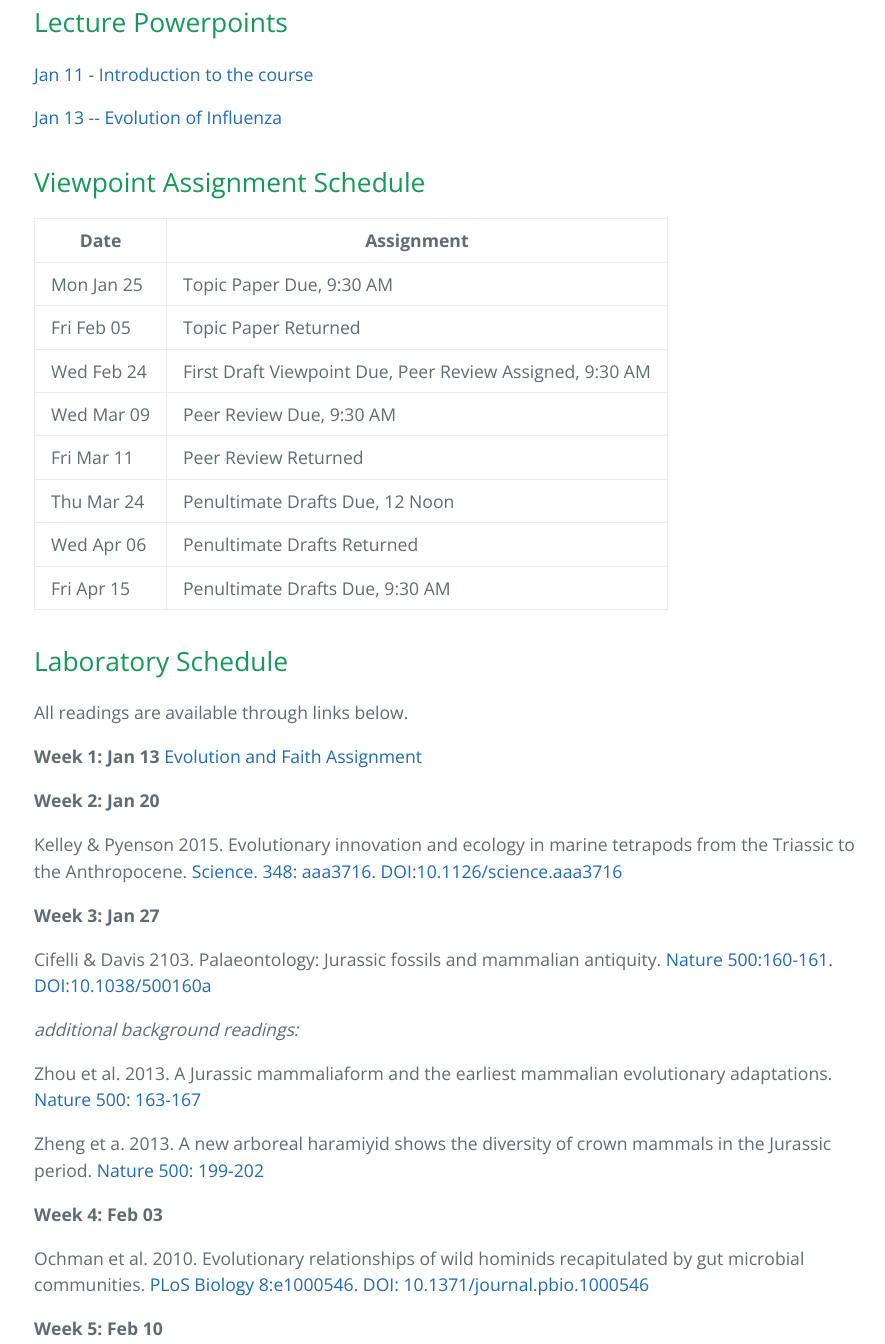
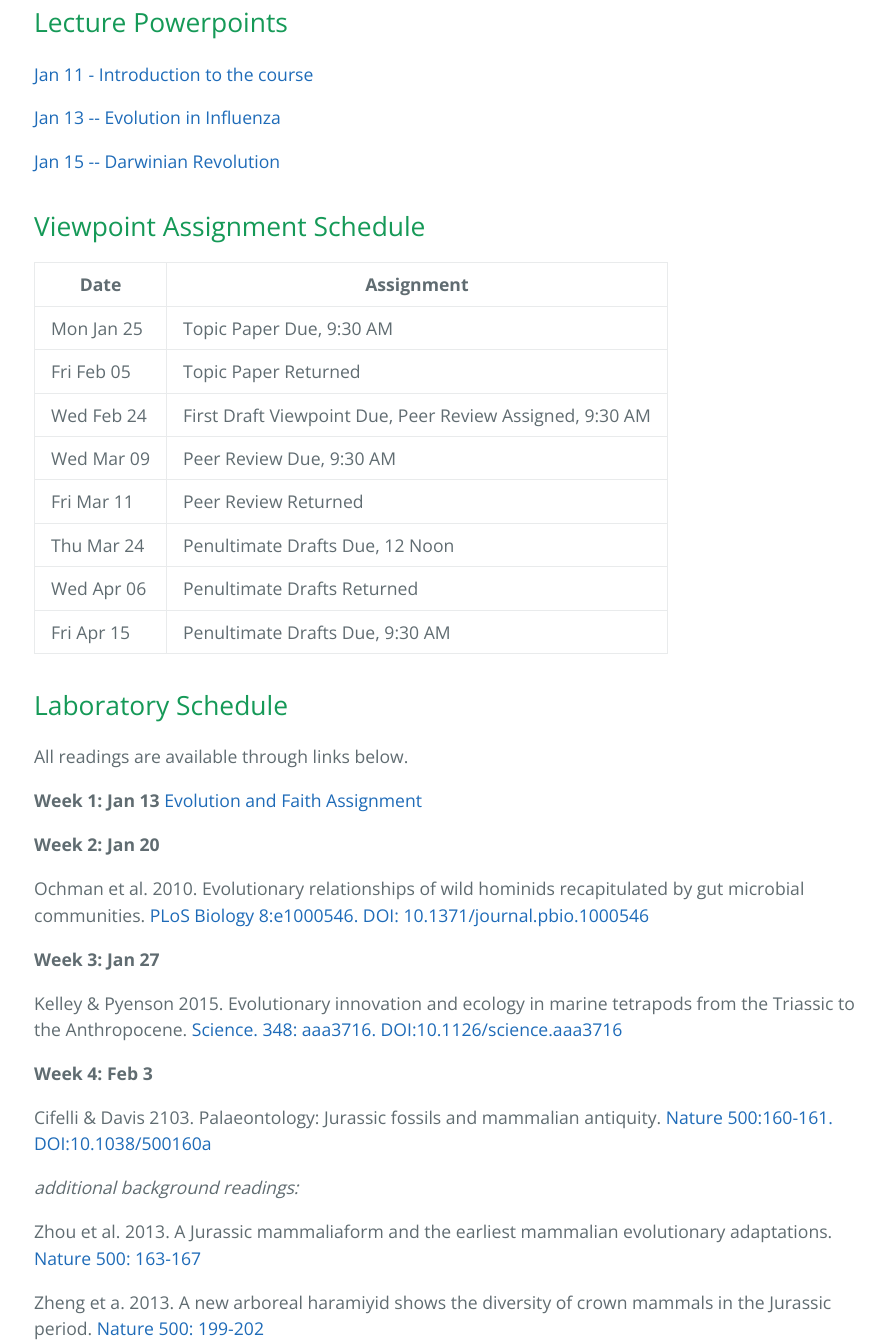
Before and after one commit to mjmillerlab/Bio4305.evolution.2016, a plain HTML site: page index.html in a window 1280 px wide. Shown: the part 9929-11273 px from the top of the page, without its empty margins (190-1075 px from the left). Drawn offline with nearby package versions, Linux system fonts and the light colour scheme.

Commit message:
Create gh-pages branch via GitHub

```diff
--- a/index.html
+++ b/index.html
@@ -539,7 +539,9 @@ Office hours: By appointment</p>
 
 <p><a href="https://github.com/mjmillerlab/Bio4305.evolution.2016/files/85954/4305.2016.lecture1.pptx">Jan 11 - Introduction to the course</a>    </p>
 
-<p><a href="https://github.com/mjmillerlab/Bio4305.evolution.2016/files/89311/jan13_bio4035_lec2.pptx">Jan 13 -- Evolution of Influenza</a></p>
+<p><a href="https://github.com/mjmillerlab/Bio4305.evolution.2016/files/89311/jan13_bio4035_lec2.pptx">Jan 13 -- Evolution in Influenza</a></p>
+
+<p><a href="https://github.com/mjmillerlab/Bio4305.evolution.2016/files/92210/jan15_bio4035_lec3.pptx">Jan 15 -- Darwinian Revolution</a></p>
 
 <h2>
 <a id="viewpoint-assignment-schedule" class="anchor" href="#viewpoint-assignment-schedule" aria-hidden="true"><span class="octicon octicon-link"></span></a>Viewpoint Assignment Schedule</h2>
@@ -597,9 +599,13 @@ Office hours: By appointment</p>
 
 <p><strong>Week 2: Jan 20</strong></p>
 
+<p>Ochman et al. 2010. Evolutionary relationships of wild hominids recapitulated by gut microbial communities. <a href="http://journals.plos.org/plosbiology/article?id=10.1371/journal.pbio.1000546">PLoS Biology 8:e1000546. DOI: 10.1371/journal.pbio.1000546</a></p>
+
+<p><strong>Week 3: Jan 27</strong></p>
+
 <p>Kelley &amp; Pyenson 2015. Evolutionary innovation and ecology in marine tetrapods from the Triassic to the Anthropocene. <a href="https://github.com/mjmillerlab/Bio4305.evolution.2016/files/78714/Kelley2015.pdf">Science. 348: aaa3716. DOI:10.1126/science.aaa3716</a></p>
 
-<p><strong>Week 3: Jan 27</strong></p>
+<p><strong>Week 4: Feb 3</strong></p>
 
 <p>Cifelli &amp; Davis 2103. Palaeontology: Jurassic fossils and mammalian antiquity. <a href="https://github.com/mjmillerlab/Bio4305.evolution.2016/files/78707/Cifelli2013.pdf">Nature 500:160-161. DOI:10.1038/500160a</a></p>
 
@@ -608,10 +614,6 @@ Office hours: By appointment</p>
 <p>Zhou et al. 2013. A Jurassic mammaliaform and the earliest mammalian evolutionary adaptations. <a href="https://github.com/mjmillerlab/Bio4305.evolution.2016/files/78710/Zhou2013.pdf">Nature 500: 163-167</a></p>
 
 <p>Zheng et a. 2013. A new arboreal haramiyid shows the diversity of crown mammals in the Jurassic period. <a href="https://github.com/mjmillerlab/Bio4305.evolution.2016/files/78708/Zheng2013.pdf">Nature 500: 199-202</a></p>
-
-<p><strong>Week 4: Feb 03</strong></p>
-
-<p>Ochman et al. 2010. Evolutionary relationships of wild hominids recapitulated by gut microbial communities. <a href="http://journals.plos.org/plosbiology/article?id=10.1371/journal.pbio.1000546">PLoS Biology 8:e1000546. DOI: 10.1371/journal.pbio.1000546</a></p>
 
 <p><strong>Week 5: Feb 10</strong></p>
 
```
Also changed, not shown: params.json (+1 -1 lines).
